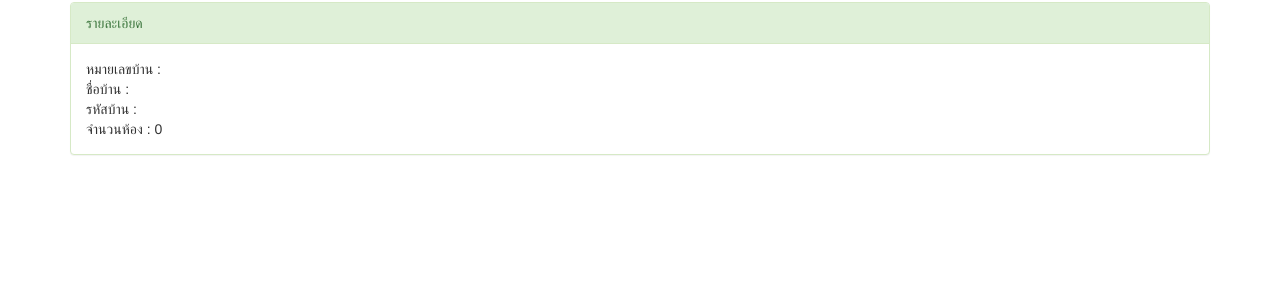
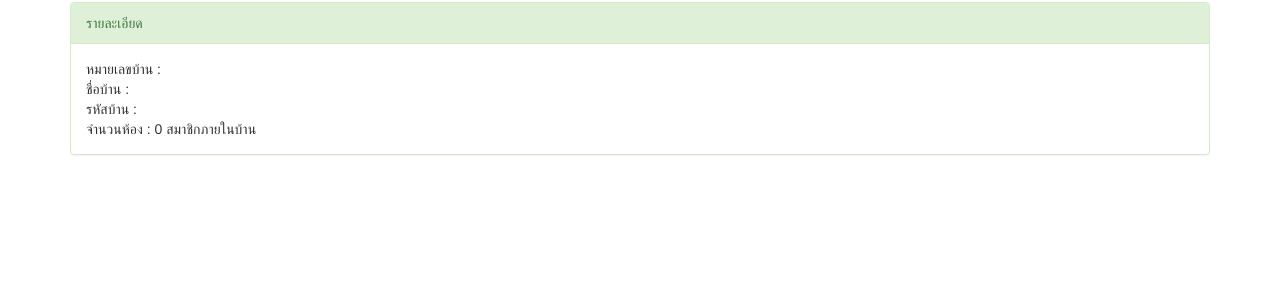
Before and after one commit to b5730200803/web_finalproject, a PHP site: page /detail.php in a window 1280 px wide. Shown: the part 417-717 px from the top of the page. Run offline with PHP 8.4, Linux system fonts and the light colour scheme; data that the repository does not hold is empty; some libraries are stand-ins or nearby versions.

Commit message:
ลอง

```diff
--- a/detail.php
+++ b/detail.php
@@ -94,7 +94,7 @@
 						ชื่อบ้าน : '.$mlab_data[0]->name.'<br>
 						รหัสบ้าน : '.$mlab_data[0]->password.'<br>
 						จำนวนห้อง : '.$count_room.'
-
+						สมาชิกภายในบ้าน
 
 						<table>
 							<tr>';
```
